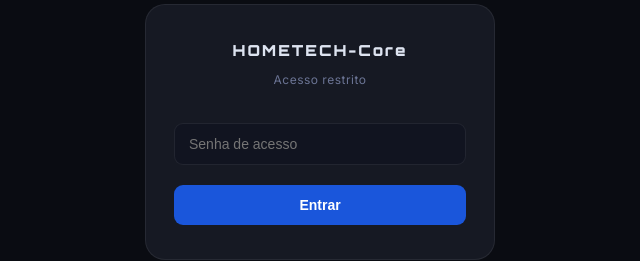
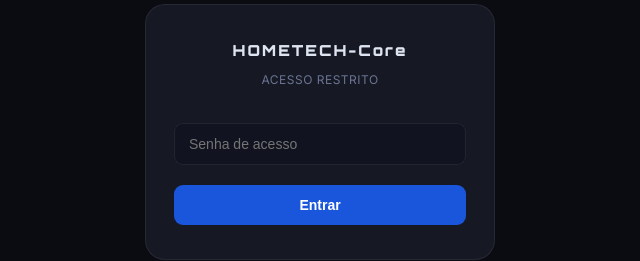
Before and after one commit to santospaulino1santos-gif/hometech-core, a plain HTML site: page admin.html in a window 1280 px wide. Shown: the part 341-602 px from the top of the page, 320-960 px from the left. Drawn offline with Linux system fonts and the light colour scheme; no server answers.

Commit message:
Update admin.html

```diff
--- a/admin.html
+++ b/admin.html
@@ -22,7 +22,7 @@
 <div id="login">
   <form onsubmit="return false;">
     <div class="login-logo">HOMETECH-Core</div>
-    <h2>Acesso restrito</h2>
+    <h2>ACESSO RESTRITO</h2>
     <input type="password" id="senha" placeholder="Senha de acesso"
       onkeydown="if(event.key==='Enter') entrar()">
     <div id="erro-login" class="erro-login" style="display:none;"></div>
```
